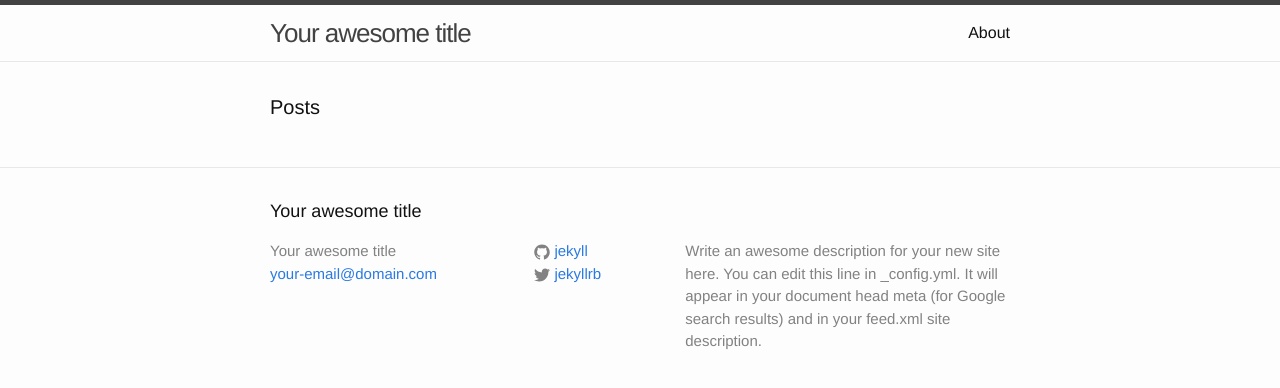
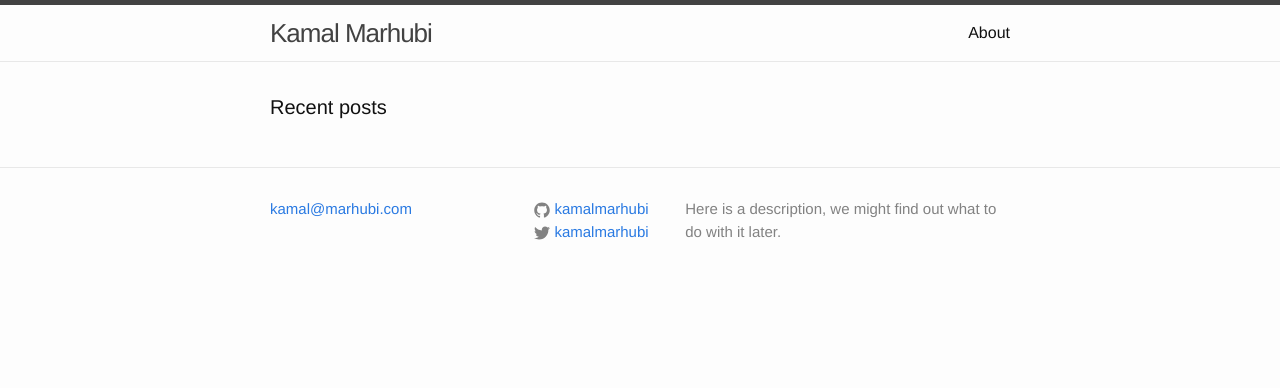
Before and after one commit to kamalmarhubi/website, a Jekyll site: the page built from index.html, in a window 1280 px wide. Shown: the top 388 px of the page. Built offline with Jekyll 4.4.1, drawn with Linux system fonts in a browser that asks for light colours.

Commit message:
Tidy up front page

```diff
--- a/_config.yml
+++ b/_config.yml
@@ -1,14 +1,12 @@
 # Site settings
-title: Your awesome title
-email: your-email@domain.com
+title: Kamal Marhubi
+email: kamal@marhubi.com
 description: > # this means to ignore newlines until "baseurl:"
-  Write an awesome description for your new site here. You can edit this
-  line in _config.yml. It will appear in your document head meta (for
-  Google search results) and in your feed.xml site description.
+  Here is a description, we might find out what to do with it later.
 baseurl: "" # the subpath of your site, e.g. /blog/
-url: "http://yourdomain.com" # the base hostname & protocol for your site
-twitter_username: jekyllrb
-github_username:  jekyll
+url: "http://kamalmarhubi.com" # the base hostname & protocol for your site
+twitter_username: kamalmarhubi
+github_username:  kamalmarhubi
 
 # Build settings
 markdown: kramdown
--- a/_includes/footer.html
+++ b/_includes/footer.html
@@ -2,12 +2,9 @@
 
   <div class="wrapper">
 
-    <h2 class="footer-heading">{{ site.title }}</h2>
-
     <div class="footer-col-wrapper">
       <div class="footer-col  footer-col-1">
         <ul class="contact-list">
-          <li>{{ site.title }}</li>
           <li><a href="mailto:{{ site.email }}">{{ site.email }}</a></li>
         </ul>
       </div>
--- a/index.html
+++ b/index.html
@@ -4,6 +4,6 @@ layout: default
 
 <div class="home">
 
-  <h1 class="page-heading">Posts</h1>
+  <h1 class="page-heading">Recent posts</h1>
 
 </div>
```
